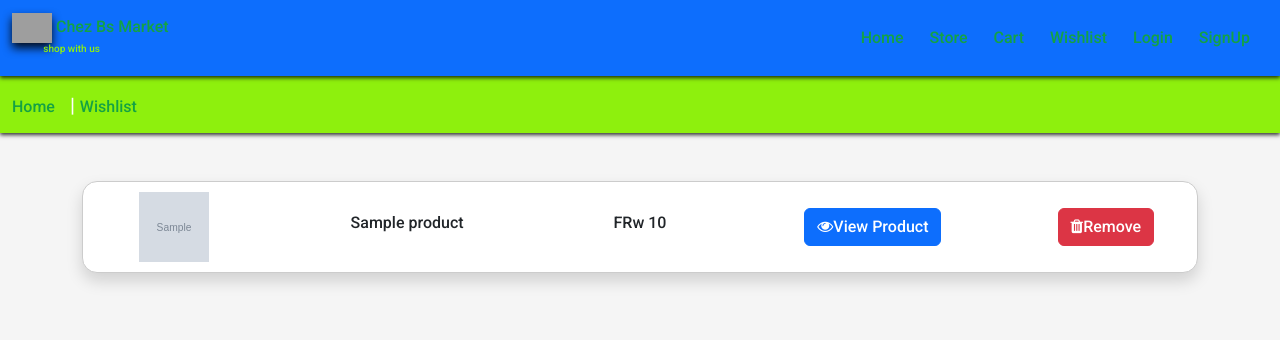
After one commit to ftuyishimire/Disertation, a Django app: template store/templates/store/wishlist.html in a window 1280 px wide. The commit adds this page. Shown: the top 340 px of the page. Run offline with Django 3.2, Linux system fonts and the light colour scheme; the template is opened without the code that fills it: most values are stand-ins (such as "Sample title", 1, 10 or a date in 2020); grey boxes marked "Sample" are stand-in pictures; some libraries are stand-ins or nearby versions; grey boxes are pictures that could not be loaded.

Commit message:
add wishlist item, creating model Wishlist mapping in url and wishlist function

```diff
--- a/static/js/custom.js
+++ b/static/js/custom.js
@@ -42,9 +42,29 @@ $(document).ready(function () {
                 console.log(response)
                 alertify.success(response.status)
             }
-        })
+        });
 
     });
+
+    $('.addToWishlist').click(function (e) {
+        e.preventDefault();
+
+        var product_id = $(this).closest('.product_data').find('.prod_id').val();
+        var token = $('input[name=csrfmiddlewaretoken]').val();
+
+        $.ajax({
+            method: "POST",
+            url: "/add-to-wishlist",
+            data: {
+                'product_id': product_id,
+                csrfmiddlewaretoken: token
+            },
+            success: function (response) {
+                alertify.success(response.status)
+            }
+        });
+    });
+
 
     $('.changeQuantity').click(function (e){
         e.preventDefault();
@@ -68,7 +88,7 @@ $(document).ready(function () {
 
     });
 
-    $('.delete-cart-item').click(function (e) {
+    $(document).on('click', '.delete-cart-item', function (e) {
         e.preventDefault();
 
         var product_id = $(this).closest('.product_data').find(' .prod_id ').val();
@@ -87,4 +107,26 @@ $(document).ready(function () {
             }
         });
     });
+
+    $(document).on('click', '.delete-wishlist-item', function (e) {
+        e.preventDefault();
+
+        var product_id = $(this).closest('.product_data').find(' .prod_id ').val();
+        var token = $('input[name=csrfmiddlewaretoken]').val();
+
+        $.ajax({
+            method: "POST",
+            url: "/delete-wishlist-item",
+            data: {
+                'product_id': product_id,
+                csrfmiddlewaretoken: token
+            },
+            success: function(response){
+                alertify.success(response.status)
+                $('.wishdata').load(location.href + " .wishdata");
+            }
+        });
+
+
+    });
 });
--- a/store/models.py
+++ b/store/models.py
@@ -54,3 +54,9 @@ class Cart(models.Model):
     product = models.ForeignKey(Product, on_delete=models.CASCADE)
     product_qty = models.IntegerField(null=False, blank=False)
     created_at = models.DateTimeField(auto_now_add=True)
+
+
+class Wishlist(models.Model):
+    user = models.ForeignKey(User, on_delete=models.CASCADE)
+    product = models.ForeignKey(Product, on_delete=models.CASCADE)
+    created_at = models.DateTimeField(auto_now_add=True)
--- a/store/templates/store/collections.html
+++ b/store/templates/store/collections.html
@@ -66,7 +66,7 @@
 
   </style>
 
-  <div class="navbar navbar-expand-lg" style="background-color: #E5EFEC; box-shadow: 0px 2px 4px rgba(0, 0, 0, 0.5);">
+  <div class="navbar navbar-expand-lg" style="background-color: #8EF00D; margin-top: 20px; box-shadow: 0px 2px 4px rgba(0, 0, 0, 0.9);">
     <div class="container-fluid">
       <h5 style="font-size: 16px;"> <!-- Adjust the font-size value as needed -->
         <a class="color:#14A244" href="{% url 'home' %}">Home</a> |
--- a/store/templates/store/include/cart.html
+++ b/store/templates/store/include/cart.html
@@ -110,10 +110,11 @@
   .product-viewtag {
     font-size: 10px; /* Adjust the font size as needed */
   }
+
 </style>
 
 <!-- Navbar -->
-<div class="navbar navbar-expand-lg">
+<div class="navbar navbar-expand-lg" style="background-color:#8EF00D; margin-top: 20px;">
     <div class="container-fluid">
       <h5>
         <a href="{% url 'home' %}">Home</a> |
@@ -160,7 +161,7 @@
                                 </div>
                                 {% endfor %}
                                 {% else %}
-                                    <h4> Your cart is empty</h4>
+                                    <h6> Your cart is empty</h6>
                                 {% endif %}
                                 </div>
                           </div>
--- a/store/templates/store/include/navbar.html
+++ b/store/templates/store/include/navbar.html
@@ -1,19 +1,40 @@
-<nav class="navbar navbar-expand-lg bg-body-tertiary fixed-top">
+<style>
+  .navbar-logo {
+    max-width: 100px; /* Adjust the width as needed */
+    max-height: 30px; /* Adjust the height as needed */
+    vertical-align: middle; /* Align the image vertically within the navbar */
+    box-shadow: 0px 5px 10px rgba(0, 0, 0, 0.9);
+}
+h4{
+  font-size: 10px;
+  margin-left: 20%;
+  color: #8EF00D;
+}
+
+</style>
+<nav class="navbar navbar-expand-lg bg-primary fixed-top"> <!-- Change bg-body-tertiary to bg-primary -->
   <div class="container-fluid">
-    <a class="navbar-brand" href="#">Chez Bs Market</a>
+    <a class="navbar-brand" href="#">
+      <img src="static/images/bs.png" alt="Your Logo" class="navbar-logo">
+      Chez Bs Market<br/>
+        <h4>shop with us</h4>
+    </a>
       <button class="navbar-toggler" type="button" data-bs-toggle="collapse" data-bs-target="#navbarNav" aria-controls="navbarNav" aria-expanded="false" aria-label="Toggle navigation">
         <span class="navbar-toggler-icon"></span>
       </button>
       <div class="collapse navbar-collapse" id="navbarNav">
         <ul class="navbar-nav ms-auto">
           <li class="nav-item">
-              <a class="nav-link active" aria-current="page" href="{% url "home" %}">Home</a>
+            <a class="nav-link {% if request.resolver_match.url_name == 'home' %}active{% endif %}" aria-current="page" href="{% url "home" %}">Home</a>
           </li>
           <li class="nav-item">
-              <a class="nav-link" href="{% url "collections" %}">Store</a>
+            <a class="nav-link {% if request.resolver_match.url_name == 'collections' %}active{% endif %}" href="{% url "collections" %}">Store</a>
           </li>
           <li class="nav-item">
-              <a class="nav-link active" aria-current="page" href="{% url "cart" %}">Cart</a>
+            <a class="nav-link {% if request.resolver_match.url_name == 'cart' %}active{% endif %}" aria-current="page" href="{% url "cart" %}">Cart</a>
+          </li>
+          <li class="nav-item">
+            <a class="nav-link {% if request.resolver_match.url_name == 'wishlist' %}active{% endif %}" aria-current="page" href="{% url "wishlist" %}">Wishlist</a>
           </li>
           {% if request.user.is_authenticated %}
             <li class="nav-item dropdown">
--- a/store/templates/store/layouts/main.html
+++ b/store/templates/store/layouts/main.html
@@ -41,6 +41,17 @@
         font-weight: 600;
         min-width: 45px;
     }
+    .active{
+        font-weight:800;
+    }
+    .active:hover{
+        background-color: #f0f0f0; /* Change background color on hover */
+        color: #333;
+        border-radius: 15px;
+        opacity:5
+    }
+
+
 </style>
 </head>
 <body>
--- a/store/templates/store/products/index.html
+++ b/store/templates/store/products/index.html
@@ -86,7 +86,7 @@
   }
 
 </style>
-<div class="navbar navbar-expand-lg" style="background-color: #E5EFEC; box-shadow: 0px 2px 4px rgba(0, 0, 0, 0.5);">
+<div class="navbar navbar-expand-lg" style="background-color: #8EF00D; margin-top: 20px; box-shadow: 0px 2px 4px rgba(0, 0, 0, 0.9);">
     <div class="container-fluid">
       <h5 style="font-size: 16px;"> <!-- Adjust the font-size value as needed -->
         <a class="color:#14A244" href="{% url 'home' %}">Home</a> |
--- a/store/templates/store/products/view.html
+++ b/store/templates/store/products/view.html
@@ -113,7 +113,7 @@
 </style>
 
 <!-- Navbar -->
-<div class="navbar navbar-expand-lg">
+<div class="navbar navbar-expand-lg" style="background-color:#8EF00D; margin-top: 20px;">
     <div class="container-fluid">
       <h5>
         <a href="{% url 'home' %}">Home</a> |
@@ -169,9 +169,9 @@
                                     <div class="col-md-9">
                                         <div class="d-flex align-items-center" style="justify-content: space-between; margin-top:23px;">
                                             {% if products.quantity > 0 %}
-                                                <button type="button" class="btn btn-primary me-3 addToCartBtn">Add to Cart <i class="fa fa-shopping-cart"></i></button>
+                                                <button type="button" class="btn btn-primary me-3 addToCartBtn float-start">Add to Cart <i class="fa fa-shopping-cart"></i></button>
                                             {% endif %}
-                                            <button type="button" class="btn btn-success me-3">Add to Wishlist <i class="fa fa-heart"></i></button>
+                                            <button type="button" class="btn btn-success me-3 addToWishlist float-start">Add to Wishlist <i class="fa fa-heart"></i></button>
                                         </div>
                                     </div>
                                 </div>
--- /dev/null
+++ b/store/templates/store/wishlist.html
@@ -0,0 +1,166 @@
+{% extends 'store/layouts/main.html' %}
+
+{% block content %}
+<style>
+  /* Global styles */
+  body {
+    background-color: #f5f5f5;
+  }
+
+  /* Navbar styles */
+  .navbar {
+    background-color: #E5EFEC;
+    box-shadow: 0px 2px 4px rgba(0, 0, 0, 0.8);
+  }
+
+  /* Navbar links */
+  .navbar a {
+    color: #14A244;
+    text-decoration: none;
+    margin-right: 10px;
+    font-size: 16px;
+  }
+
+  /* Card container */
+  .card-container {
+    display: flex;
+    flex-wrap: wrap;
+    justify-content: -spacebetween;
+  }
+
+  /* Individual card styles */
+  .card {
+    flex: 0 0 calc(60% - 20px); /* Adjust card width */
+    margin-bottom: 20px;
+    display: flex;
+    flex-direction: column;
+    border-radius: 15px;
+    overflow: hidden;
+    box-shadow: 0px 5px 10px rgba(0, 0, 0, 0.2);
+    border: 1px solid #ccc;
+  }
+
+  /* Card body */
+  .card-body {
+    flex-grow: 1;
+    padding: 10px;
+    display: flex;
+    flex-direction: column;
+    justify-content: space-between;
+    text-align: center;
+  }
+
+  /* Category image */
+  .category-image {
+    flex-grow: 1;
+    display: flex;
+    justify-content: center;
+    align-items: center;
+  }
+
+  /* Category image styles */
+  .category-image img {
+    max-width: 100%;
+    max-height: 100%;
+    object-fit: cover;
+    border-radius: 15px;
+    transition: transform 0.3s ease, opacity 0.3s ease;
+    opacity: 0.9;
+  }
+
+  /* Hover effect on images */
+  .category-image img:hover {
+    transform: scale(1.1);
+    opacity: 1;
+  }
+
+  /* Category name */
+  .category-name {
+    text-align: center;
+    margin-top: 10px;
+  }
+
+  /* Product name and prices */
+  .category-name div {
+    font-size: 12px !important; /* Reduced font size for all content on the card */
+  }
+
+  /* Floating elements for prices */
+  .float-start,
+  .float-end {
+    font-size: 10px !important; /* Reduced font size for floating elements */
+    display: inline-block;
+    float: left;
+  }
+
+  .float-end {
+    float: right;
+  }
+
+  /* Additional styles */
+  h1 {
+    margin-top: 8px;
+  }
+
+  h5 {
+    margin-top: 65px;
+    color: #fff;
+  }
+  /* Tag font size */
+  .product-viewtag {
+    font-size: 10px; /* Adjust the font size as needed */
+  }
+</style>
+
+<!-- Navbar -->
+<div class="navbar navbar-expand-lg" style="background-color:#8EF00D; margin-top: 20px;">
+    <div class="container-fluid">
+      <h5>
+        <a href="{% url 'home' %}">Home</a> |
+        <a href="{% url 'wishlist' %}">Wishlist</a>
+      </h5>
+    </div>
+</div>
+
+
+
+<div class="py-5">
+  <div class="container">
+      <div class="row">
+          <div class="col-md-12">
+              <div class="card shadow">
+                  <div class="card-body wishdata">
+                     {% if wishlist %}
+                          {% for item in wishlist %}
+                          <div class="row product_data">
+                              <div class="col-md-2 my-auto">
+                                  <img src="{{ item.product.product_image.url}}" height="70px" width="70px" alt="Image here">
+                              </div>
+                              <div class="col-md-3 my-auto">
+                                  <h6>{{ item.product.name }}
+                              </div>
+                              <div class="col-md-2 my-auto">
+                                  <h6> FRw {{ item.product.selling_price }}</h6>
+                              </div>
+                              <div class="col-md-3 my-auto">
+                                  <input type="hidden" class="prod_id" value="{{ item.product_id }}">
+                                  {% csrf_token %}
+                                  <a href="{% url 'productview' item.product.category.slug item.product.slug %}" class="btn btn-primary"><i class="fa fa-eye"></i>View Product</a>
+                                  </div>
+                                  <div class="col-md-2 my-auto">
+                                      <button class="btn btn-danger delete-wishlist-item"><i class="fa fa-trash"></i>Remove</button>
+                                  </div>
+                              </div>
+                              {% endfor %}
+                              {% else %}
+                                  <h6> Your wishlist is empty</h6>
+                              {% endif %}
+                              </div>
+                        </div>
+                  </div>
+              </div>
+          </div>
+      </div>
+  </div>
+</div>
+{% endblock content %}
```
Also changed, not shown: store/controller/cart.py (+4 -4 lines), store/controller/wishlist.py (added, +47 -0 lines), store/templates/store/include/slider.html (+67 -3 lines), store/urls.py (+6 -1 lines), store/migrations/0004_wishlist.py (added). Lines whose indentation alone changed are shown as unchanged.
